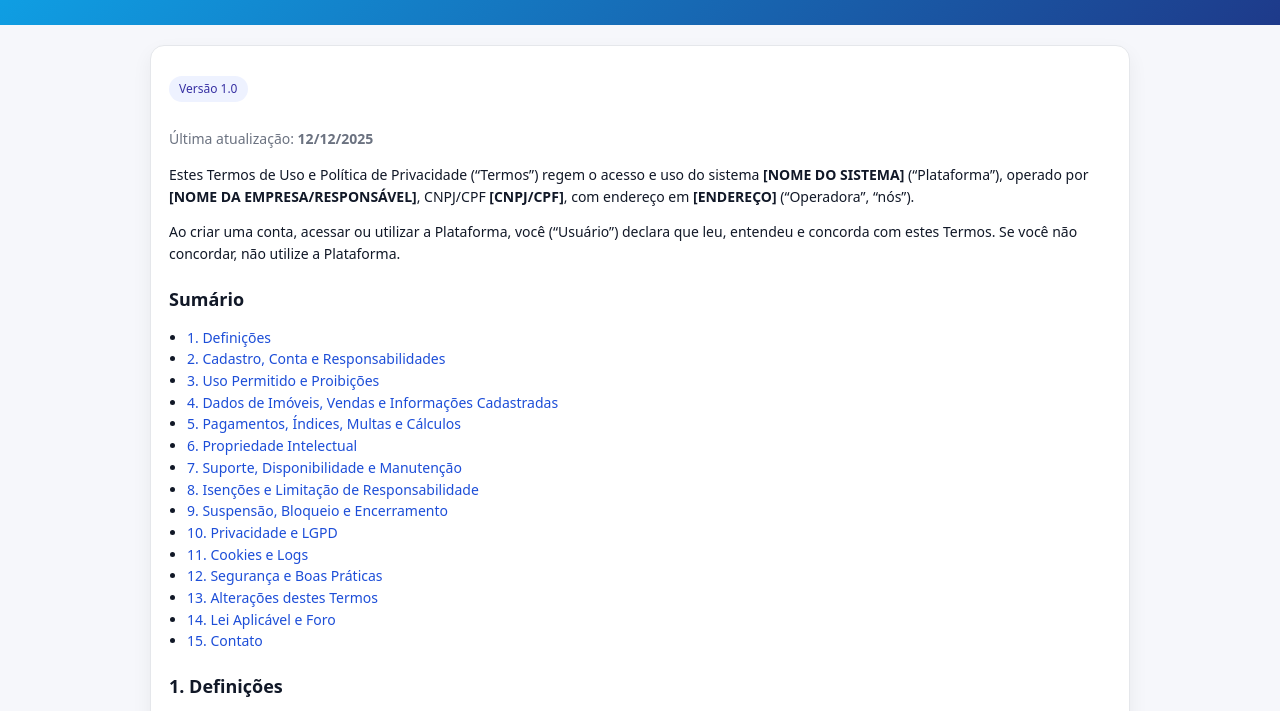
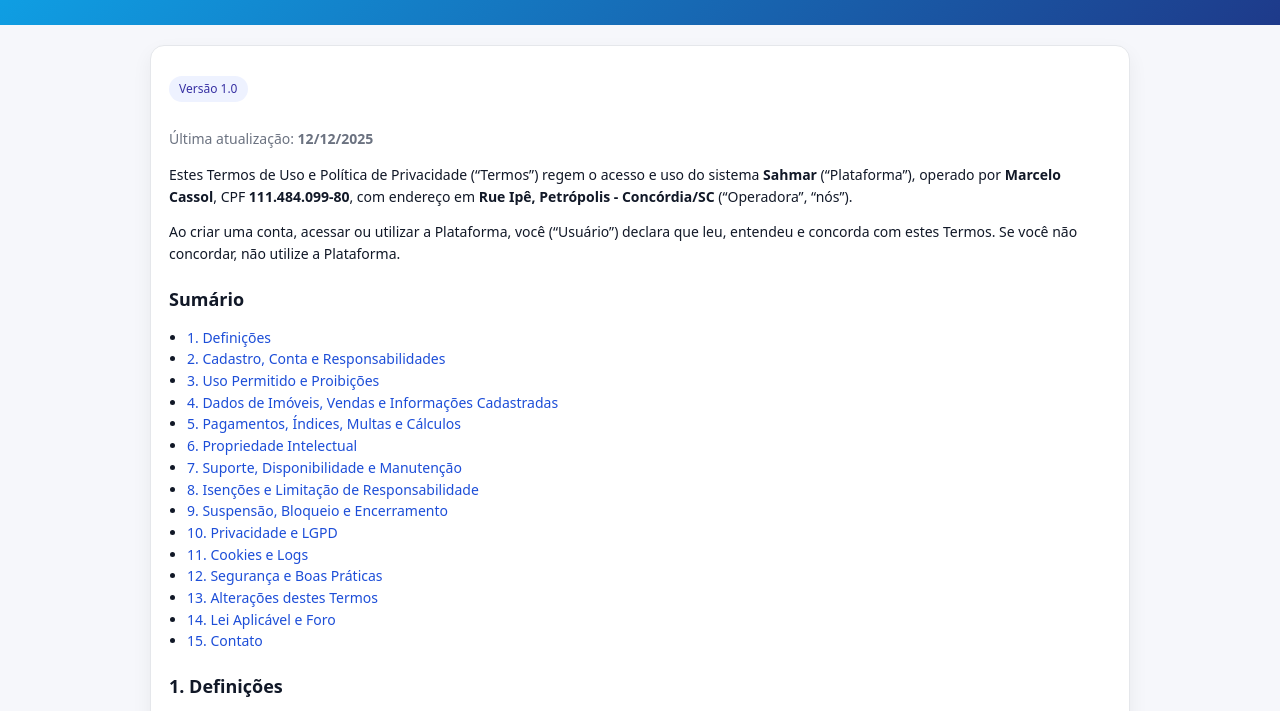
Before and after one commit to MasterMark712/Sahmar-policy, a plain HTML site: page docs/index.html in a window 1280 px wide. Shown: the part 89-800 px from the top of the page. Drawn offline with Linux system fonts and the light colour scheme.

Commit message:
criado politica v1

```diff
--- a/docs/index.html
+++ b/docs/index.html
@@ -39,8 +39,8 @@
 
     <p>
       Estes Termos de Uso e Política de Privacidade (“Termos”) regem o acesso e uso do sistema
-      <strong>[NOME DO SISTEMA]</strong> (“Plataforma”), operado por <strong>[NOME DA EMPRESA/RESPONSÁVEL]</strong>,
-      CNPJ/CPF <strong>[CNPJ/CPF]</strong>, com endereço em <strong>[ENDEREÇO]</strong> (“Operadora”, “nós”).
+      <strong>Sahmar</strong> (“Plataforma”), operado por <strong>Marcelo Cassol</strong>,
+      CPF <strong>111.484.099-80</strong>, com endereço em <strong>Rue Ipê, Petrópolis - Concórdia/SC</strong> (“Operadora”, “nós”).
     </p>
 
     <p>
@@ -208,18 +208,14 @@
     <h2 id="lei">14. Lei Aplicável e Foro</h2>
     <p>
       Estes Termos são regidos pelas leis da República Federativa do Brasil.
-      Fica eleito o foro da comarca de <strong>[SUA CIDADE/UF]</strong>, com renúncia a qualquer outro, salvo disposição legal.
+      Fica eleito o foro da comarca de <strong>Concórdia/SC</strong>, com renúncia a qualquer outro, salvo disposição legal.
     </p>
 
     <h2 id="contato">15. Contato</h2>
     <p>
       Dúvidas, solicitações LGPD e suporte:
-      <br />E-mail: <strong>[SEU EMAIL DE SUPORTE]</strong>
-      <br />Endereço: <strong>[ENDEREÇO]</strong>
-    </p>
-
-    <p class="muted">
-      Observação: Este documento é um template. Ajuste campos em <code>[...]</code> e revise conforme sua operação.
+      <br />Criador: <strong>Marcelo Cassol</strong>
+      <br />E-mail: <strong>marcelo.cassol.dev@gmail.com</strong>
     </p>
   </div>
 </main>
```
